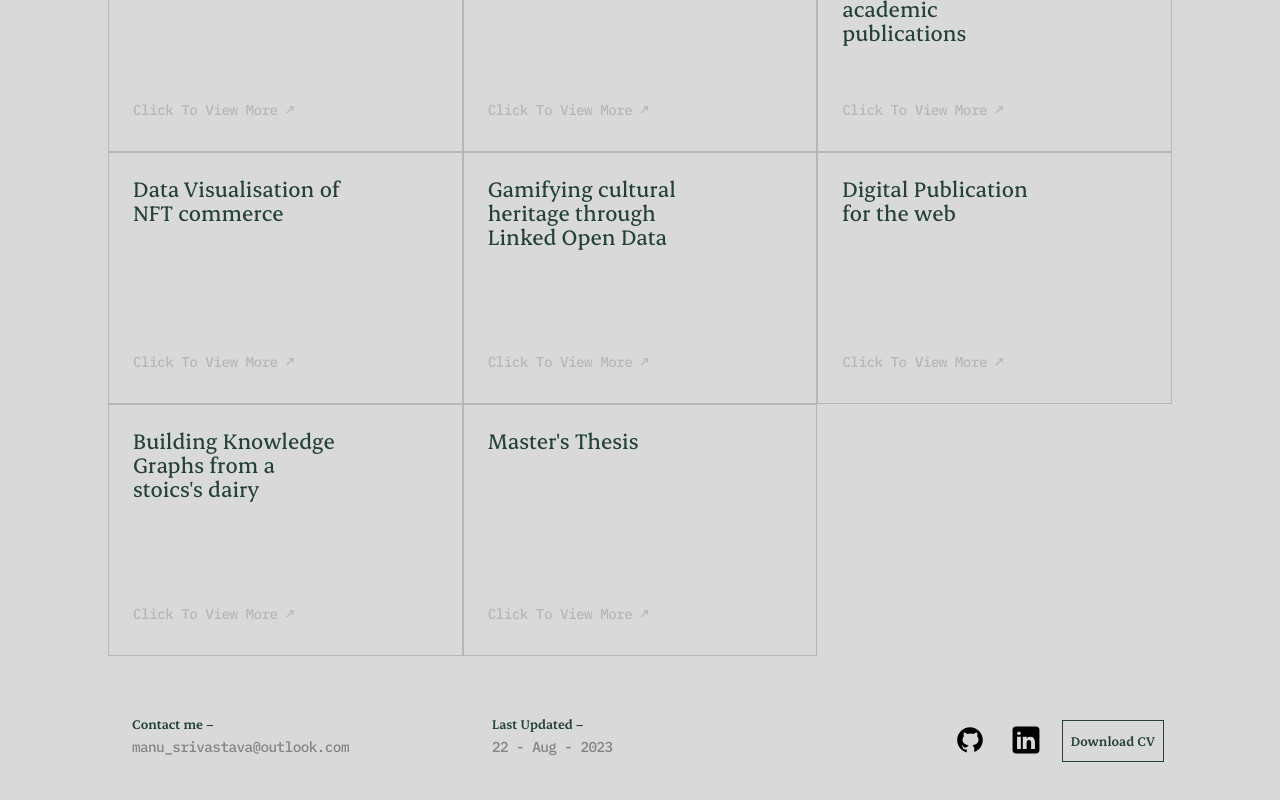
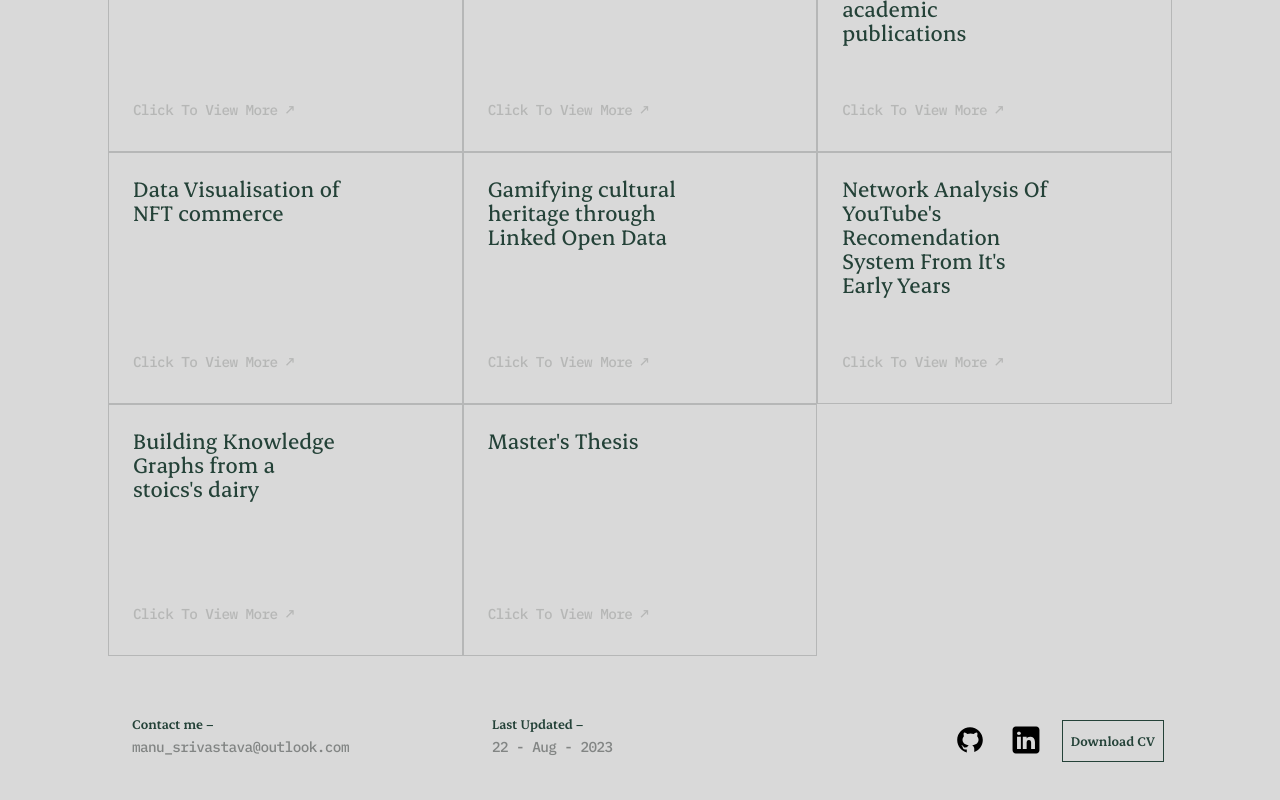
Before and after one commit to ManuSrivastava1/Portfolio, a React (Create React App) app: page / in a window 1280 px wide. Shown: the part 770-1570 px from the top of the page. Built offline with nearby package versions, Linux system fonts and the light colour scheme.

Commit message:
Update project_grid.js

```diff
--- a/src/components/project_grid.js
+++ b/src/components/project_grid.js
@@ -32,14 +32,14 @@ function ProjectGrid() {
                 ['skill1','skill2','skill3','skill4','skill5']]} />
 
             <ProjectCard content={
-                ['Digital Publication for the web',
+                ["Network Analysis Of YouTube's Recomendation System From It's Early Years",
                 'Some project description goes here so that they know what skills were used developer',
-                ['skill1','skill2','skill3','skill4']]} />
+                ['Network Building',"Measuring Network's Properties",'Network Visualisation In Gephi','Netowrk Building from Raw Data','Statistical Analysis of Data']]} />
 
             <ProjectCard content={
                 ["Building Knowledge Graphs from a stoics's dairy",
                 'Some project description goes here so that they know what skills were used developer',
-                ['skill1','skill2','skill3','skill4']]} />
+                ['Ontology Building','Sentiment Analysis','Graph Database design','Knowledge Graph design','Query Design In SPARQL','Website Design','Knowledge Extraction','Data Processing In Python']]} />
 
             <ProjectCard content={
                 ["Master's Thesis",
```
